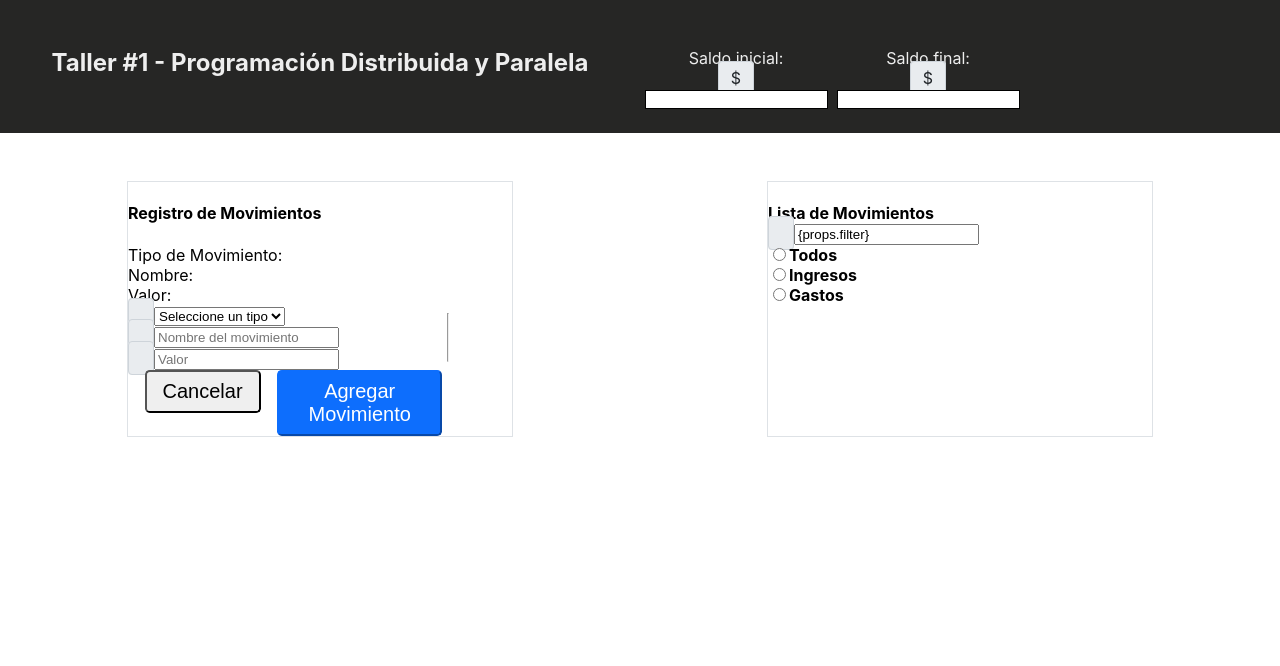
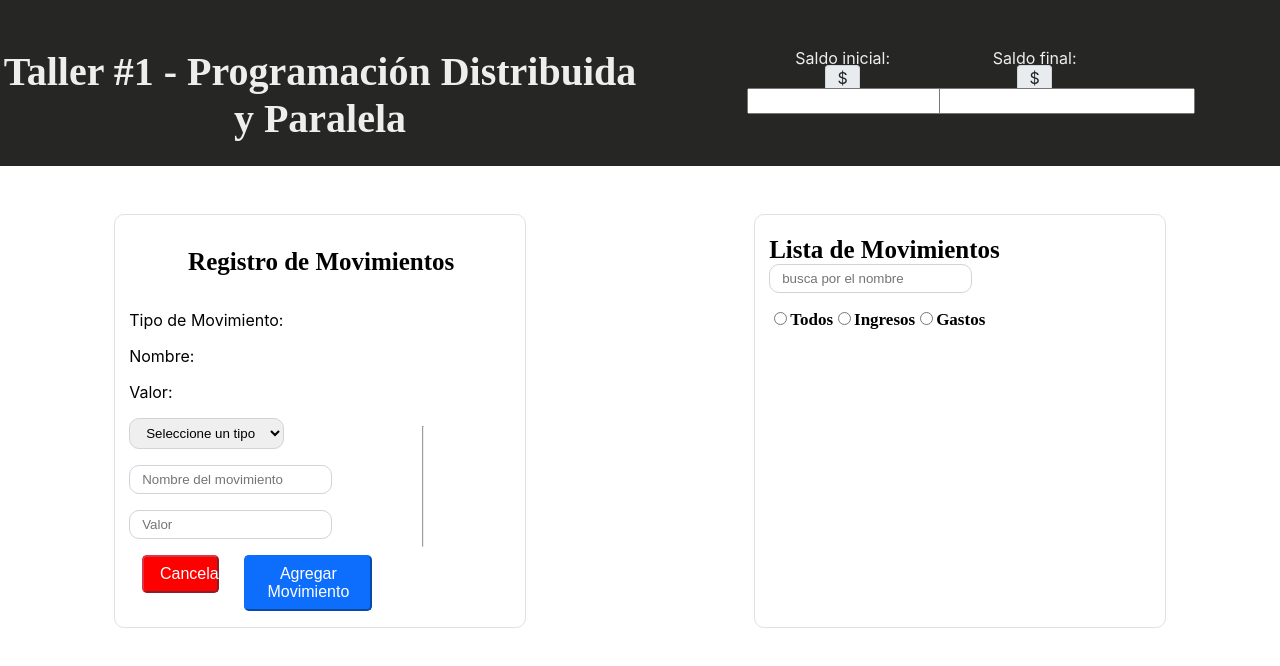
Before and after one commit to deisyossa/programacionParalela, a React (Create React App) app: page / in a window 1280 px wide. Shown: the top 666 px of the page. Built offline with nearby package versions, Linux system fonts and the light colour scheme; the HTML template or start-up script is replaced by a standard one.

Commit message:
se muestra en la lista

```diff
--- a/package.json
+++ b/package.json
@@ -8,6 +8,7 @@
     "@testing-library/user-event": "^13.5.0",
     "react": "^18.1.0",
     "react-dom": "^18.1.0",
+    "react-icons": "^4.3.1",
     "react-scripts": "5.0.1",
     "web-vitals": "^2.1.4"
   },
--- a/src/App.js
+++ b/src/App.js
@@ -5,7 +5,7 @@ import TransactionList from './components/list/TransactionList';
 
 
 function App() {
-  const [movimiento, setMovimiento] = useState("");
+  const [movimiento, setMovimiento] = useState({nombre:"",tipo:"",valor:""});
   const [todo, setTodos] = useState([]);
   const [filter, setFilter] = useState("")
 
@@ -17,7 +17,7 @@ function App() {
       <section className="container-fluid px-3 mt-5 pt-3">
         <div className="row justify-content-evenly">
           <Register movimiento={movimiento} setMovimiento={setMovimiento} setTodos={setTodos} todo={todo}></Register>
-          <TransactionList todo={todo} filter={filter} setFilter={setFilter}></TransactionList>
+          <TransactionList todo={todo} setTodos={setTodos} filter={filter} setFilter={setFilter}></TransactionList>
         </div>
       </section>
     </div>
--- a/src/components/header/Header.css
+++ b/src/components/header/Header.css
@@ -1,5 +1,6 @@
 div#header input {
-  border: 1px solid;
+  font-family: inherit;
+  font-size: inherit;
 }
 
 div#header img,
@@ -33,9 +34,13 @@ div#header {
 }
 .input-group-text {
   align-items: center;
-  padding: 0.375rem 0.75rem;
+  padding: 0.1rem 0.7rem;
   color: #212529;
   background-color: #e9ecef;
   border: 1px solid #ced4da;
   border-radius: 0.25rem;
 }
+.col-1 {
+  flex: 0 0 auto;
+  width: 8.33333333%;
+}
--- a/src/components/list/Filter.js
+++ b/src/components/list/Filter.js
@@ -1,18 +1,12 @@
-
 const Filter = (props) => {
     return (
         <form className="px-4 mb-4">
             <div className="input-group mb-3 form-inline">
-                <span className="input-group-text" id="basic-addon1">
-                    <i className="bi bi-search"></i>
-                </span>
                 <input
                     type="text"
                     className="form-control"
-                    id="nombre"
+                    id="filtroMov"
                     placeholder="busca por el nombre"
-                    value='{props.filter}'
-                    onChange='{filterName}'
                 />
             </div>
             <div className="form-check form-check-inline">
--- a/src/components/list/Transaction.js
+++ b/src/components/list/Transaction.js
@@ -1,14 +1,24 @@
 import React from 'react'
-
+import { FaEdit, FaTrash } from "react-icons/fa";
 
 const Transaction = (props) => {
+
   return (
-    <li className="list">
-      <div className="">{props.todo.name.tipo}</div>
-      <div className="">{props.todo.name.nombre}</div>
-      <div className="">{props.todo.name.valor}</div>
+    <div>
+      <div>
+        <p className="my-1">
+          <button
+            className="btn-noborder btn-eliminar" onClick={() => props.deleteMovimiento(props.movimiento)}>
+            <FaTrash />
+          </button>
+          <button className="button-edit" >
+            <FaEdit />
+          </button>
+          <span> {props.todo.tipo} {props.todo.nombre} {props.todo.valor}</span>
+        </p>
+      </div>
 
-    </li>
+    </div >
   )
 }
 
--- a/src/components/list/TransactionList.js
+++ b/src/components/list/TransactionList.js
@@ -3,10 +3,14 @@ import Filter from './Filter'
 import Transaction from './Transaction'
 
 const transactionList = (props) => {
+    const deleteMovimiento = (todo) => {
+        const newMovimiento = props.todo.filter((mov) => mov.id !== todo.id);
+        props.setTodos(newMovimiento);
+    }
 
     return (
         <div className="col-5 py-3 border border-3 rounded">
-            <h4 className="d-flex justify-content-between align-items-center mb-5">
+            <h4 className="d-flex justify-content-between align-items-center">
                 <span className="text-primary">Lista de Movimientos</span>
                 <span className="badge bg-primary rounded-pill">
                     <Filter movimientos={props} />
@@ -14,7 +18,7 @@ const transactionList = (props) => {
             </h4>
             <div>
                 {props.todo.map((todo) => (
-                    <Transaction key={todo.id} todo={todo}></Transaction>
+                    <Transaction key={todo.id} todo={todo} deleteMovimiento={deleteMovimiento}></Transaction>
                 ))}
             </div>
         </div>
--- a/src/components/register/Register.js
+++ b/src/components/register/Register.js
@@ -12,22 +12,16 @@ const Register = (props) => {
 
   const registrarMovimiento = (e) => {
     e.preventDefault();
-    const registro = { id: uuidv4(), name: props.movimiento, completed: false };
+    const registro = { id: uuidv4(), nombre, tipo, valor };
     props.setTodos([...props.todo, registro]);
     limpiarFormulario();
   };
 
   const limpiarFormulario = () => {
-    props.setMovimiento(obtenerRegistroVacio)
+    props.setMovimiento({ nombre: "", tipo: "", valor: "" })
   }
 
-  const obtenerRegistroVacio = () => {
-    return {
-      nombre: "",
-      tipo: "",
-      valor: 0,
-    };
-  };
+
 
   return (
     <div className="col-5 py-3 border border-3 rounded align-self-start">
@@ -50,12 +44,9 @@ const Register = (props) => {
             </label>
           </div>
         </div>
-        <div className="col-4"></div>
+        <div className="col-3"></div>
         <div className="col-8">
           <div className="input-group mb-3">
-            <span className="input-group-text">
-              <i className="bi bi-plus-circle"></i>
-            </span>
             <select
               className="form-select"
               id="tipo-movimiento"
@@ -70,9 +61,6 @@ const Register = (props) => {
             </select>
           </div>
           <div className="input-group mb-3">
-            <span className="input-group-text">
-              <i className="bi bi-file-earmark-text-fill"></i>
-            </span>
             <input
               type="text"
               className="form-control"
@@ -85,9 +73,6 @@ const Register = (props) => {
             />
           </div>
           <div className="input-group mb-3">
-            <span className="input-group-text">
-              <i className="bi bi-currency-dollar"></i>
-            </span>
             <input
               type="number"
               className="form-control"
--- a/src/index.css
+++ b/src/index.css
@@ -15,14 +15,16 @@ code {
   padding-top: 3rem!important;
 }
 .btn-lg {
-  padding: 0.5rem 1rem;
-  font-size: 1.25rem;
   border-radius: 0.3rem;
 }
 .btn-primary {
   color: #fff;
   background-color: #0d6efd;
   border-color: #0d6efd;
+  width: 100%!important;
+  font-size: 1.0rem;
+  border-radius: 0.3rem;
+  padding: 0.5rem 1rem;
 }
 
 .border-3 {
@@ -44,8 +46,87 @@ aside.rounded {
 }
 .border {
   border: 1px solid #dee2e6!important;
+  border-radius: 10px !important;
 }
-.col-8 {
-  flex: 0 0 auto;
+
+.container.mb-2 {
   width: 66.66666667%;
 }
+.col-4 {
+  width: 190px;
+}
+.col-5.py-3.border.border-3.rounded.align-self-start {
+  padding-right: calc(var(--bs-gutter-x) * .5);
+  padding-left: calc(var(--bs-gutter-x) * .6);
+}
+.mb-3{
+  margin-bottom: 1rem!important;
+}
+.mb-4{
+  margin-bottom: 1rem!important;
+}
+.mb-2{
+  margin-bottom: 1rem!important;
+}
+.btn-outline-danger {
+  color: white;
+  border-color: #dc3545;
+  background-color: red;
+  width: 100%!important;
+  font-size: 1.0rem;
+  border-radius: 0.3rem;
+  padding: 0.5rem 1rem;
+}
+.form-control {
+  border: 1px solid #ced4da;
+  padding: 0.375rem 0.75rem;
+  border-radius: 10px !important;
+}
+.form-select {
+  border: 1px solid #ced4da;
+  padding: 0.375rem 0.75rem;
+  border-radius: 10px !important;
+}
+h4.mb-5 {
+  text-align: center;
+  font-family: serif;
+  font-size: 25px;
+}
+h2 {
+  font-family: serif;
+  font-size: 40px;
+}
+span.text-primary {
+  text-align: center;
+  font-family: serif;
+  font-size: 25px;
+}
+.form-check-inline {
+  display: inline-block;
+}
+label.form-check-label {
+  font-family: serif;
+  font-size: 17px;
+}
+.col-5.py-3.border.border-3.rounded {
+  padding-right: calc(var(--bs-gutter-x) * .5);
+  padding-left: calc(var(--bs-gutter-x) * .6);
+}
+input#filtro {
+  width: 550px;
+}
+p.my-1 {
+  font-family: sans-serif;
+}
+.btn-eliminar {
+  color: red;
+  border: none;
+  font-size: 20px;
+  background-color: transparent;
+}
+button.button-edit {
+  color: blue;
+  border: none;
+  font-size: 20px;
+  background-color: transparent;
+}
```
Also changed, not shown: src/components/register/Register.css (line endings or trailing spaces), 1 other file (tests, documents, lock files or other folders).
